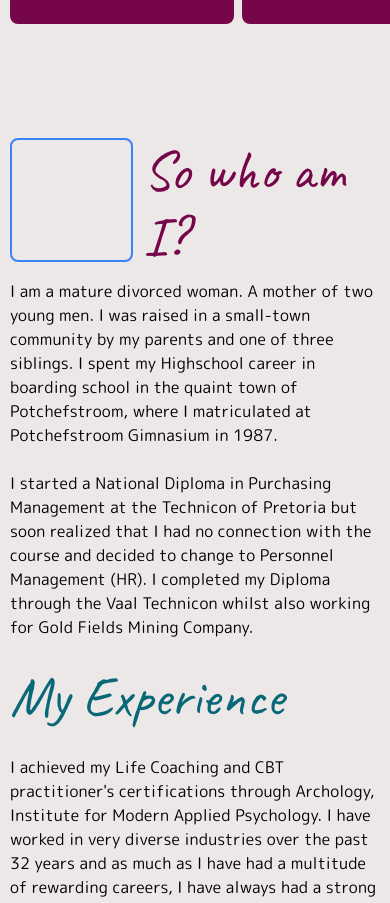
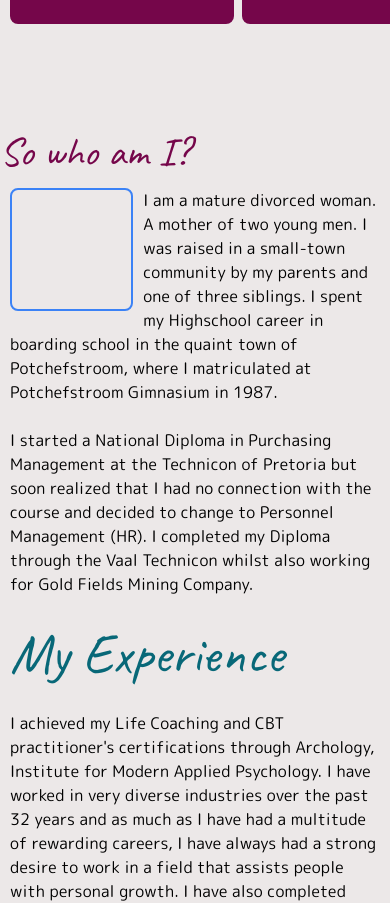
Before and after one commit to Scott-Bebington/SanetLifeCoach, a Next.js app: page / in a window 390 px wide. Shown: the part 4841-5744 px from the top of the page. Built offline with nearby package versions, Linux system fonts and the light colour scheme.

Commit message:
Changed who am i page

```diff
--- a/src/app/pages/whoami.jsx
+++ b/src/app/pages/whoami.jsx
@@ -4,18 +4,18 @@ import { Typography, Fade, IconButton } from "@mui/material";
 import { useState } from "react";
 import ArrowBackIosIcon from '@mui/icons-material/ArrowBackIos';
 import ArrowForwardIosIcon from '@mui/icons-material/ArrowForwardIos';
-import "react-responsive-carousel/lib/styles/carousel.min.css"; // requires a loader
+import "react-responsive-carousel/lib/styles/carousel.min.css";
 import { Carousel } from 'react-responsive-carousel';
 
 export default function WhoAmI() {
-  const [industries, setIndustries] = useState([
+  const industries = [
     "Accounts and PM Trainee @ East Driefontein Gold mine",
     "Portfolio Management & accounts @ Sable Holdings",
     "PR & below the line marketing (Partner) @ The Publicity Workshop",
     "Charity Trust as Trustee",
     "Wild life research project with Wits University (actively)",
     "Project Manager in Residential Building (Self-employed)",
-  ]);
+  ];
 
   return (
     <main
@@ -23,6 +23,10 @@ export default function WhoAmI() {
       id="background"
       className="min-h-screen w-full py-12"
     >
+
+      <Typography variant="h4" className="text-customPrimary font-bold w-full md:hidden">
+        So who am I?
+      </Typography>
 
       <section className="p-small md:p-medium lg:p-large">
         {/* <img src="/images/CBT_image_1.png" className="h-[400px] w-[400px] rounded-lg float-left mr-small" /> */}
@@ -36,8 +40,8 @@ export default function WhoAmI() {
 
         {/* Text Content */}
         <aside className="sm:min-h-[200px] md:min-h-[300px] lg:min-h-[400px]">
-          <div className=" mb-small">
-            <Typography variant="h3" className="text-customPrimary font-bold w-full">
+          <div className="md:mb-small">
+            <Typography variant="h3" className="text-customPrimary font-bold w-full hidden md:block">
               So who am I?
             </Typography>
           </div>
```
Lines whose indentation alone changed are shown as unchanged.
